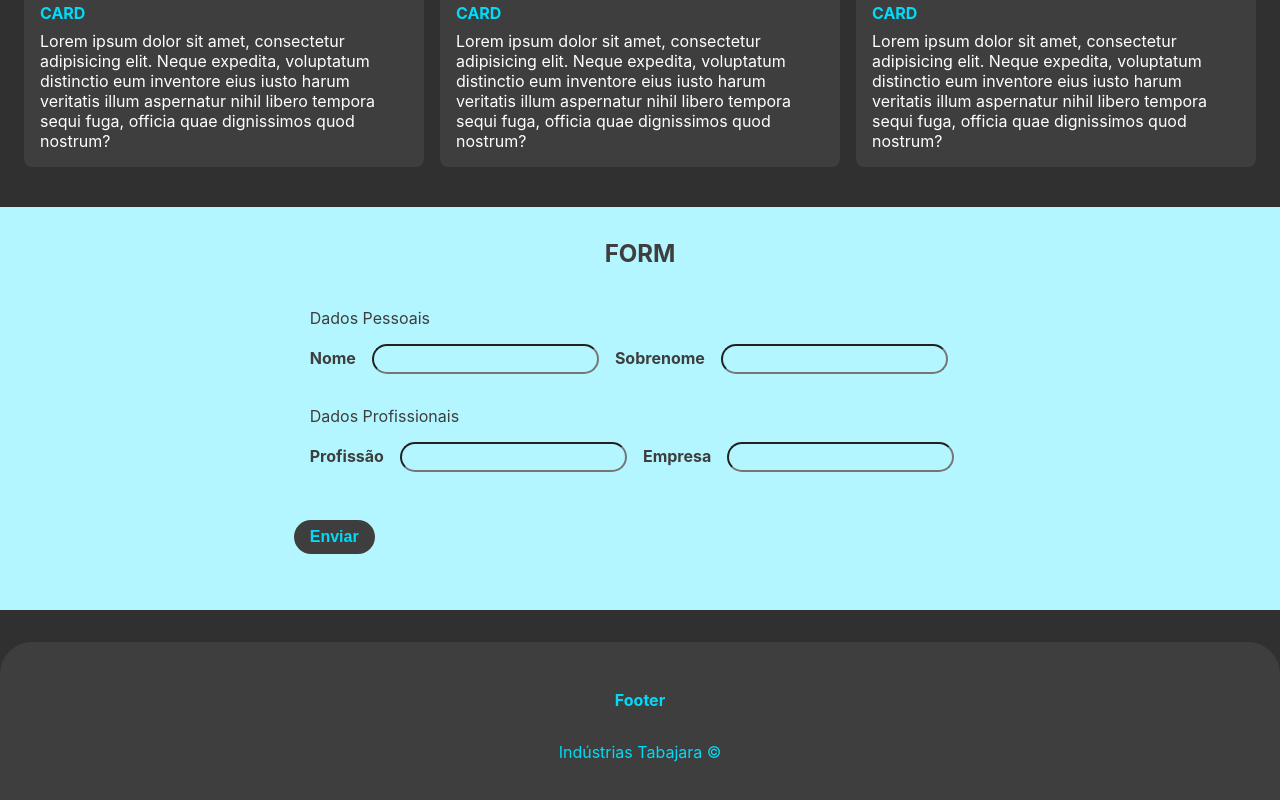
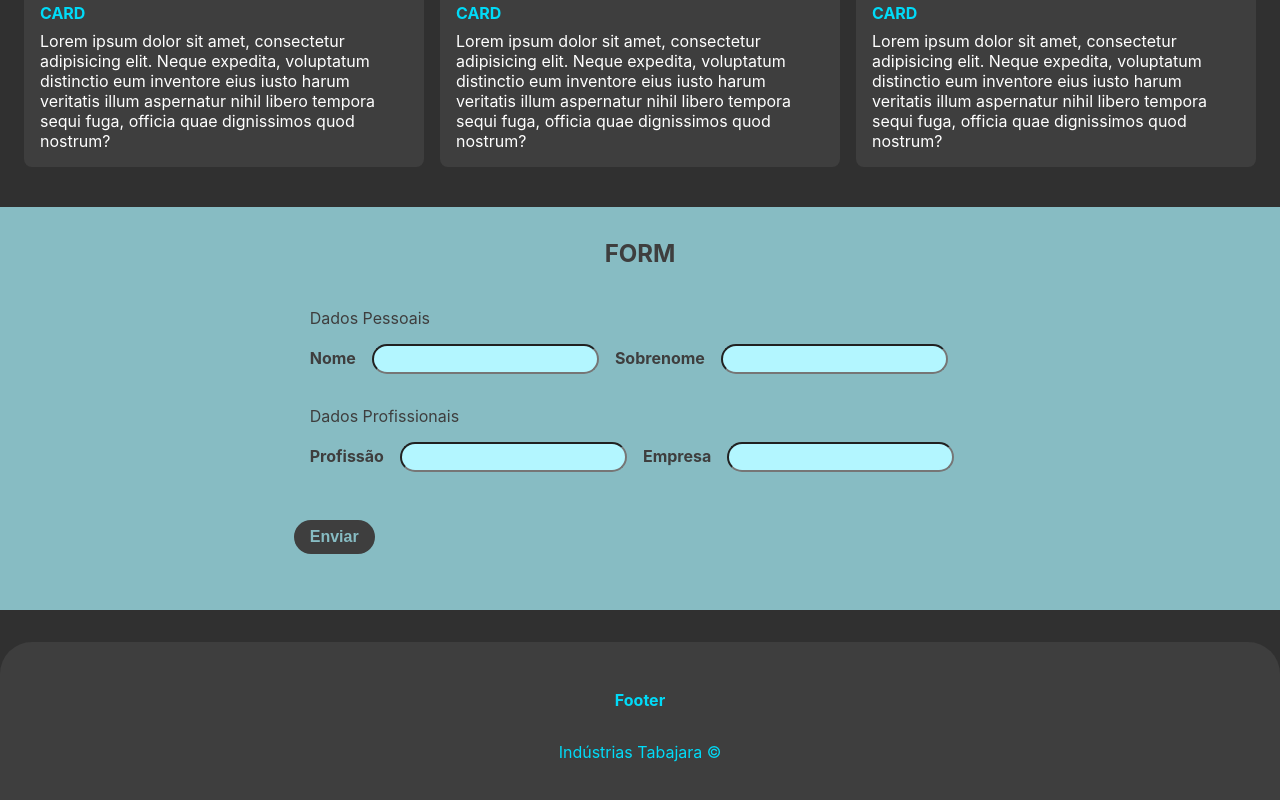
Before and after one commit to Marcelo-Diament/react-practice-website, a React (Create React App) app in the folder frontend/: page / in a window 1280 px wide. Shown: the part 1535-2335 px from the top of the page. Built offline with nearby package versions, Linux system fonts and the light colour scheme; no server answers.

Commit message:
feature: Form dark theme style

```diff
--- a/frontend/src/components/Form/style.css
+++ b/frontend/src/components/Form/style.css
@@ -54,3 +54,11 @@
   margin: 16px auto;
   padding: 8px 16px;
 }
+
+.App.dark .form {
+  background-color: #87bcc3;
+}
+
+.App.dark .form__content__btn {
+  color: #87bcc3;
+}
```
